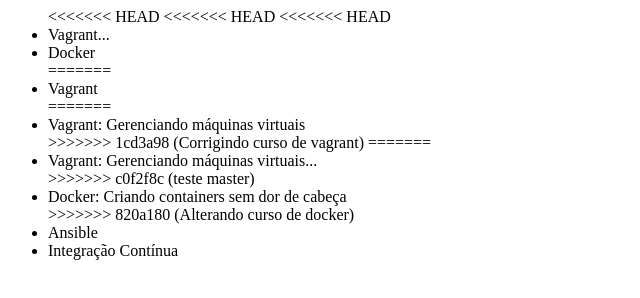
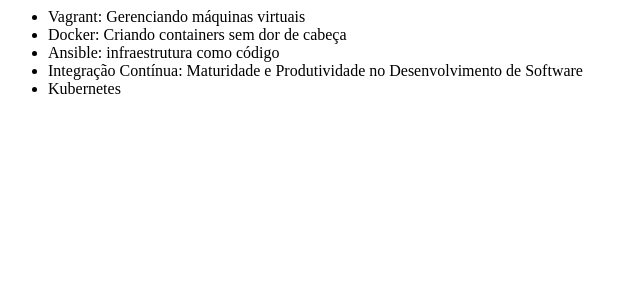
Before and after one commit to santospgs/alura-git, a plain HTML site: page index.html in a window 1280 px wide. Shown: the whole page, without its empty margins (0-640 px from the left). Drawn offline with Linux system fonts and the light colour scheme.

Commit message:
COrrigindo lista de cursos

```diff
--- a/index.html
+++ b/index.html
@@ -6,23 +6,11 @@
 </head>
 <body>
 	<ul>
-<<<<<<< HEAD
-<<<<<<< HEAD
-<<<<<<< HEAD
-		<li>Vagrant...</li>
-		<li>Docker</li>
-=======
-		<li>Vagrant</li>
-=======
 		<li>Vagrant: Gerenciando máquinas virtuais</li>
->>>>>>> 1cd3a98 (Corrigindo curso de vagrant)
-=======
-		<li>Vagrant: Gerenciando máquinas virtuais...</li>
->>>>>>> c0f2f8c (teste master)
 		<li>Docker: Criando containers sem dor de cabeça</li>
->>>>>>> 820a180 (Alterando curso de docker)
-		<li>Ansible</li>
-		<li>Integração Contínua</li>
+		<li>Ansible: infraestrutura como código</li>
+		<li>Integração Contínua: Maturidade e Produtividade no Desenvolvimento de Software</li>
+		<li>Kubernetes</li>
 	</ul>
 </body>
 </html>
```
